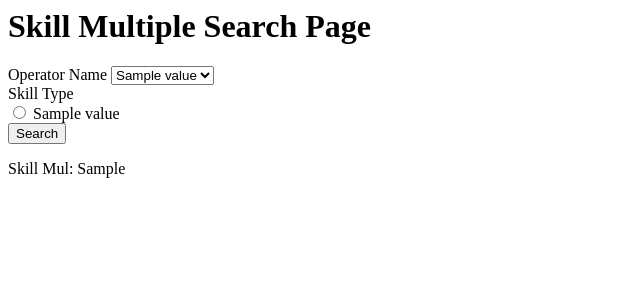
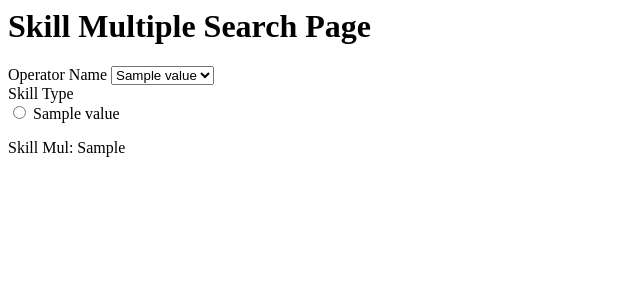
Before and after one commit to gonchiman/skillmul_survey2, a Flask app: template templates/skill_mul_search.html in a window 1280 px wide. Shown: the top 300 px of the page, without its empty margins (0-640 px from the left). Run offline with Flask 3, Linux system fonts and the light colour scheme; the template is opened without the code that fills it: most values are stand-ins (such as "Sample title", 1, 10 or a date in 2020).

Commit message:
delete submit button

```diff
--- a/templates/skill_mul_search.html
+++ b/templates/skill_mul_search.html
@@ -29,8 +29,6 @@
             </div>
         {% endfor %}
     </div>
-
-    <button type="submit">Search</button>
 </form>
 
 {% if skill_mul is not none %}
```
